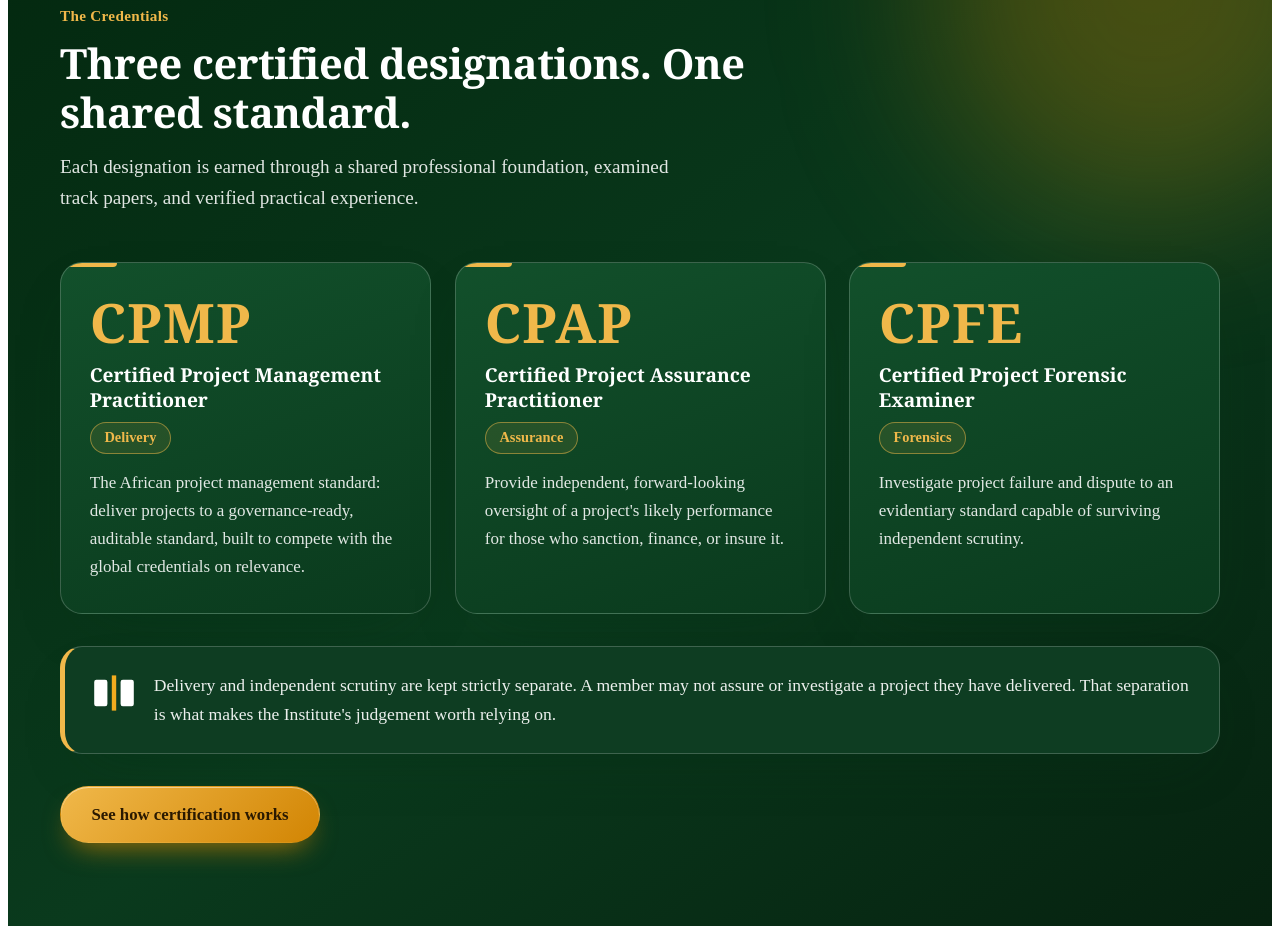
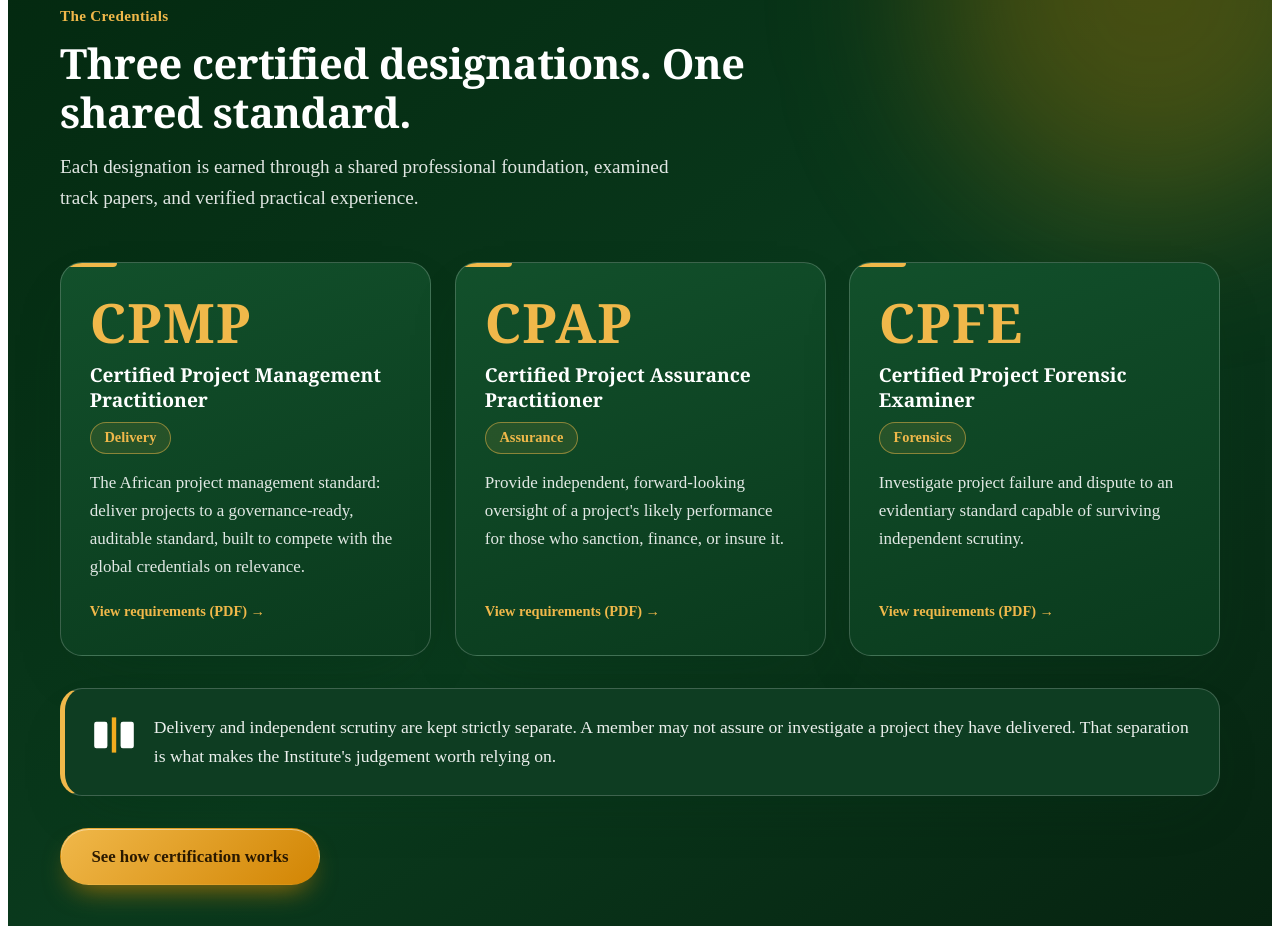
Before and after one commit to desmonddev4/aipaf, a website: page frontend/src/pages/index.html in a window 1280 px wide. Shown: the part 2574-3500 px from the top of the page. Drawn offline with Linux system fonts and the light colour scheme.

Commit message:
Add CPMP/CPAP/CPFE requirement PDFs and link credential cards to them
Co-authored-by: Copilot <223556219+Copilot@users.noreply.github.com>

```diff
--- a/frontend/src/pages/index.html
+++ b/frontend/src/pages/index.html
@@ -116,6 +116,10 @@
   .cx .cred { display: flex; flex-direction: column; align-items: flex-start; gap: .55rem; padding: 2rem 1.8rem; overflow: hidden; background: linear-gradient(160deg, #12502b, #0a3a1d); border-color: rgba(255, 255, 255, .2); transform: perspective(900px) rotateX(var(--rx, 0deg)) rotateY(var(--ry, 0deg)); }
   .cx .cred::after { content: ""; position: absolute; left: 0; top: 0; height: 4px; width: 3.5rem; background: var(--cx-gold-soft); border-radius: 0 0 4px 0; transition: width .5s var(--cx-ease); }
   .cx .cred:hover::after { width: 100%; }
+  .cx a.cred { color: inherit; text-decoration: none; cursor: pointer; }
+  .cx .cred-link { margin-top: auto; padding-top: .6rem; color: var(--cx-gold-soft); font-weight: 700; font-size: .9rem; }
+  .cx a.cred:hover .cred-link { text-decoration: underline; }
+  .cx a.cred:focus-visible { outline: 3px solid var(--cx-gold-soft); outline-offset: 4px; }
   .cx .cred-code { margin: 0; font-family: Georgia, "Times New Roman", serif; font-size: clamp(2.6rem, 4.6vw, 3.4rem); font-weight: 700; line-height: 1; letter-spacing: .02em; color: var(--cx-gold-soft); }
   .cx .cred h3 { margin: .3rem 0 0; font-size: 1.2rem; line-height: 1.3; color: #fff; }
   .cx .cred-fn { display: inline-block; padding: .2rem .85rem; border-radius: 999px; font-size: .9rem; font-weight: 600; color: var(--cx-gold-soft); border: 1px solid rgba(240, 184, 74, .5); background: rgba(240, 184, 74, .1); }
@@ -295,24 +299,27 @@
           <p class="lead">Each designation is earned through a shared professional foundation, examined track papers, and verified practical experience.</p>
         </div>
         <div class="cred-grid" data-stagger>
-          <article class="cred" data-reveal>
+          <a class="cred" data-reveal href="/media/CPMP-Requirements.pdf" target="_blank" rel="noopener" aria-label="CPMP requirements (opens PDF in a new tab)">
             <p class="cred-code">CPMP</p>
             <h3>Certified Project Management Practitioner</h3>
             <span class="cred-fn">Delivery</span>
             <p>The African project management standard: deliver projects to a governance-ready, auditable standard, built to compete with the global credentials on relevance.</p>
-          </article>
-          <article class="cred" data-reveal>
+            <span class="cred-link">View requirements (PDF) <span aria-hidden="true">→</span></span>
+          </a>
+          <a class="cred" data-reveal href="/media/CPAP-Requirements.pdf" target="_blank" rel="noopener" aria-label="CPAP requirements (opens PDF in a new tab)">
             <p class="cred-code">CPAP</p>
             <h3>Certified Project Assurance Practitioner</h3>
             <span class="cred-fn">Assurance</span>
             <p>Provide independent, forward-looking oversight of a project's likely performance for those who sanction, finance, or insure it.</p>
-          </article>
-          <article class="cred" data-reveal>
+            <span class="cred-link">View requirements (PDF) <span aria-hidden="true">→</span></span>
+          </a>
+          <a class="cred" data-reveal href="/media/CPFE-Requirements.pdf" target="_blank" rel="noopener" aria-label="CPFE requirements (opens PDF in a new tab)">
             <p class="cred-code">CPFE</p>
             <h3>Certified Project Forensic Examiner</h3>
             <span class="cred-fn">Forensics</span>
             <p>Investigate project failure and dispute to an evidentiary standard capable of surviving independent scrutiny.</p>
-          </article>
+            <span class="cred-link">View requirements (PDF) <span aria-hidden="true">→</span></span>
+          </a>
         </div>
         <div class="callout" role="note" data-reveal>
           <svg class="callout-icon" viewBox="0 0 40 40" aria-hidden="true"><rect x="2" y="8" width="12" height="24" rx="2" fill="#fff"/><rect x="26" y="8" width="12" height="24" rx="2" fill="#fff"/><rect x="18" y="4" width="4" height="32" fill="#f2ac1f"/></svg>
```
Also changed, not shown: 3 other files.
